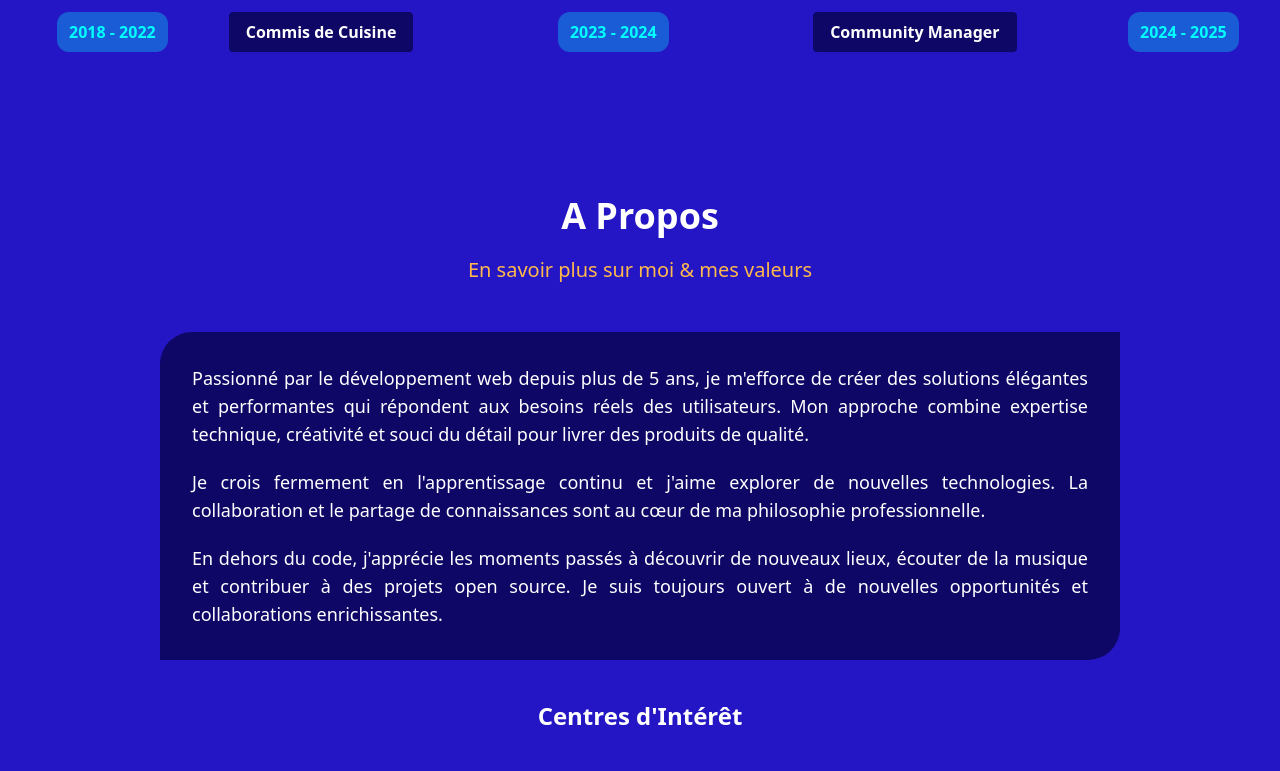
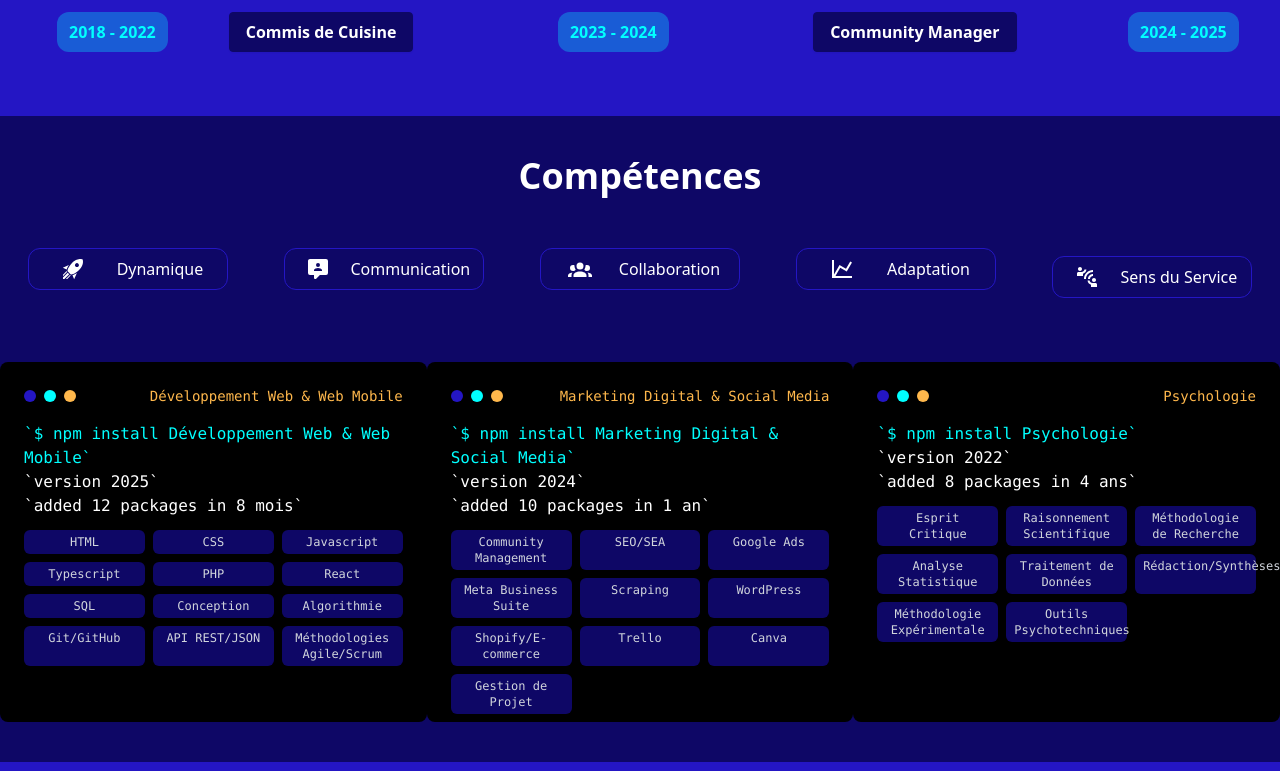
Before and after one commit to NathanVienne/curriculum_vitae, a React (Vite) app: page / in a window 1280 px wide. Shown: the part 1144-1915 px from the top of the page. Built offline with nearby package versions, Linux system fonts and the light colour scheme.

Commit message:
Skills section added

```diff
--- a/src/App.jsx
+++ b/src/App.jsx
@@ -1,5 +1,6 @@
 import Navigation from "./components/nav/nav"
 import Hero from "./components/hero"
+import Skills from "./components/skills/skills.jsx"
 import About from "./components/about/about.jsx"
 import Experience from "./components/experience/experience.jsx"
 import Contact from "./components/contact/contact.jsx"
@@ -10,6 +11,7 @@ function App() {
       <Navigation />
       <Hero />
       <Experience />
+      <Skills />
       <About />
       <Contact />
     </main>
--- a/src/components/about/about.jsx
+++ b/src/components/about/about.jsx
@@ -24,13 +24,10 @@ export default function About() {
                     <h2 className="pt-10 pb-5 text-4xl font-bold">A Propos</h2>
                     <p className="text-xl pb-12 text-accent">En savoir plus sur moi & mes valeurs</p>
                 </div>
-                <div className="p-8 bg-primary mx-10 md:mx-40 rounded-tl-4xl rounded-br-4xl space-y-5 text-justify text-lg shdow-2xl">
-                    <p>Passionné par le développement web depuis plus de 5 ans, je m'efforce de créer des solutions élégantes et performantes qui répondent aux besoins réels des utilisateurs.
-                        Mon approche combine expertise technique, créativité et souci du détail pour livrer des produits de qualité.</p>
-                    <p>Je crois fermement en l'apprentissage continu et j'aime explorer de nouvelles technologies.
-                        La collaboration et le partage de connaissances sont au cœur de ma philosophie professionnelle.</p>
-                    <p>En dehors du code, j'apprécie les moments passés à découvrir de nouveaux lieux, écouter de la musique et contribuer à des projets open source.
-                        Je suis toujours ouvert à de nouvelles opportunités et collaborations enrichissantes.</p>
+                <div className="p-8 bg-primary mx-10 md:mx-40 rounded-tl-4xl rounded-br-4xl space-y-5 text-justify text-lg">
+                    <p>Curieux et animé par une réelle soif d'apprendre, je cherche avant tout à donner du sens à ce que j'entreprends. Mon parcours m'a permis d'explorer plusieurs domaines — de la psychologie au marketing digital, en passant par le développement web — tout en cultivant une sensibilité à l'expérience d'autrui et au travail bien fait.</p>
+                    <p>J'apprécie la collaboration, le partage d'idées et les environnements stimulants. En dehors du cadre professionnel, le sport occupe une place importante dans mon quotidien.</p>
+                    <p>Après onze années de basketball en club, je me consacre aujourd'hui au golf, une pratique qui m'aide à me dépasser, à me challenger et à mieux me connaître.</p>
                 </div>
             </div>
             <div className="text-center text-2xl font-semibold my-10 px-10">
--- a/src/components/experience/experience.jsx
+++ b/src/components/experience/experience.jsx
@@ -17,7 +17,7 @@ const experiences = [
         title: "Commis de Cuisine",
         company: "Restaurant Le Bedroom",
         period: "2023",
-        description: `Préparation et mise en place du poste de travail avant service
+        description: `- Préparation et mise en place du poste de travail avant service
         \n- Réalisation de plats froids (entrées, salades, dressages) et participation à la préparation de plats chauds
         \n- Préparation des desserts selon les consignes du chef
         \n- Participation à la plonge et au nettoyage de la cuisine et des zones de stockage
@@ -50,7 +50,7 @@ const experiences = [
         status: "Non Diplomante",
         company: "AFPAR",
         period: "2024 - 2025",
-        description: "Apprentissage des fondamentaux du développement web (HTML, CSS, JavaScript, responsive design) et des bases de la programmation. Réalisation de projets concrets (intégration de maquettes, pages dynamiques). Formation non diplômante mais enrichissante, ayant renforcé ma culture web, ma logique technique et ma capacité à collaborer sur des projets digitaux.",
+        description: "Apprentissage des fondamentaux du développement web (Algorithmie, HTML, CSS, JavaScript, Frameworks, responsive design) et des bases de la programmation. Réalisation de projets concrets (conception, intégration de maquettes, pages dynamiques). Formation non diplômante mais enrichissante, ayant renforcé ma culture web, ma logique technique et ma capacité à collaborer sur des projets digitaux.",
     },
 ];
 
--- a/src/components/nav/nav.jsx
+++ b/src/components/nav/nav.jsx
@@ -36,7 +36,7 @@ function Navigation() {
             <ul className="flex flex-col space-y-2 pb-4">
               <Links label="Présentation" href="#hero" />
               <Links label="Parcours" href="#experience" />
-              <Links label="Compétences" />
+              <Links label="Compétences" href="#skills"/>
               <Links label="A Propos" href="#about" />
               <Links label="Contact" href="#contact" />
             </ul>
--- /dev/null
+++ b/src/components/skills/degreeList.jsx
@@ -0,0 +1,72 @@
+import Degree from "./degrees";
+
+export default function DegreesList() {
+    const degrees = [
+        {
+            label: "Développement Web & Web Mobile",
+            year: "2025",
+            time: "8 mois",
+            values: [
+                "HTML",
+                "CSS",
+                "Javascript",
+                "Typescript",
+                "PHP",
+                "React",
+                "SQL",
+                "Conception",
+                "Algorithmie",
+                "Git/GitHub",
+                "API REST/JSON",
+                "Méthodologies Agile/Scrum",
+            ],
+        },
+        {
+            label: "Marketing Digital & Social Media",
+            year: "2024",
+            time: "1 an",
+            values: [
+                "Community Management",
+                "SEO/SEA",
+                "Google Ads",
+                "Meta Business Suite",
+                "Scraping",
+                "WordPress",
+                "Shopify/E-commerce",
+                "Trello",
+                "Canva",
+                "Gestion de Projet",
+            ],
+        },
+        {
+            label: "Psychologie",
+            year: "2022",
+            time: "4 ans",
+            values: [
+                "Esprit Critique",
+                "Raisonnement Scientifique",
+                "Méthodologie de Recherche",
+                "Analyse Statistique",
+                "Traitement de Données",
+                "Rédaction/Synthèses",
+                "Méthodologie Expérimentale",
+                "Outils Psychotechniques",
+            ],
+        },
+    ];
+
+    return (
+        <section className="flex flex-col space-y-4 md:flex-row justify-evenly mt-6 pb-6">
+            {degrees.map((degree, index) => (
+                <Degree
+                    key={index}
+                    label={degree.label}
+                    year={degree.year}
+                    time={degree.time}
+                    number={degree.values.length}
+                    values={degree.values}
+                />
+            ))}
+        </section>
+    );
+}
--- /dev/null
+++ b/src/components/skills/degrees.jsx
@@ -0,0 +1,32 @@
+export default function Degree({ label, year, number, time, values }) {
+  return (
+    <aside className="bg-black text-white p-6 rounded-lg w-full max-w-md font-mono h-90">
+
+      <div className="flex justify-between items-center">
+        <div className="flex space-x-2">
+          <div className="w-3 h-3 rounded-full bg-neutral"></div>
+          <div className="w-3 h-3 rounded-full bg-secondary"></div>
+          <div className="w-3 h-3 rounded-full bg-accent"></div>
+        </div>
+        <p className="text-sm text-accent">{label}</p>
+      </div>
+
+      <div className="mt-4">
+        <p className="text-secondary">`$ npm install {label}`</p>
+        <p className="text-white">`version {year}`</p>
+        <p className="text-white">`added {number} packages in {time}`</p>
+
+        <div className="mt-3 grid grid-cols-3 gap-2 max-h-24">
+          {values.map((value, index) => (
+            <p
+              key={index}
+              className="text-xs text-gray-300 bg-primary rounded-md px-2 py-1 text-center hover:bg-gray-600 hover:cursor-pointer"
+            >
+              {value}
+            </p>
+          ))}
+        </div>
+      </div>
+    </aside>
+  );
+}
--- /dev/null
+++ b/src/components/skills/skills.jsx
@@ -0,0 +1,27 @@
+import { mdiChartLine, mdiAccountGroup, mdiRocketLaunch, mdiHumanGreetingProximity, mdiCommentAccount } from '@mdi/js';
+import SoftSkills from './softSkills';
+import DegreesList from './degreeList';
+
+export default function Skills() {
+    const skills = [
+        { label: "Dynamique", iconPath: mdiRocketLaunch },
+        { label: "Communication", iconPath: mdiCommentAccount },
+        { label: "Collaboration", iconPath: mdiAccountGroup },
+        { label: "Adaptation", iconPath: mdiChartLine },
+        { label: "Sens du Service", iconPath: mdiHumanGreetingProximity }
+    ];
+
+    return (
+        <section id="skills" className="bg-primary">
+            <h2 className="text-center text-white pt-10 pb-5 text-4xl font-bold">Compétences</h2>
+            <div className='flex flex-col items-center space-y-4 md:flex-row md:justify-around py-8'>
+                {skills.map((skill, index) => (
+                    <SoftSkills key={index} label={skill.label} icon={skill.iconPath} />
+                ))}
+            </div>
+            <div>
+                <DegreesList />
+            </div>
+        </section>
+    )
+}
--- /dev/null
+++ b/src/components/skills/softSkills.jsx
@@ -0,0 +1,15 @@
+import Icon from '@mdi/react';
+
+export default function SoftSkills({label, icon}) {
+    return (
+        <div className="w-50 flex justify-evenly items-center text-white border border-neutral rounded-xl hover:shadow-md hover:shadow-secondary
+        transition-all duration-500 hover:translate-y-2 before:absolute before:w-full hover:before:top-0 before:duration-500 before:-top-1 before:h-1">
+            <div className="rounded-full p-2 hover:text-accent">
+                <Icon path={icon} size={1} />
+            </div>
+            <div className="font-medium">
+                {label}
+            </div>
+        </div>
+    )
+}
```
